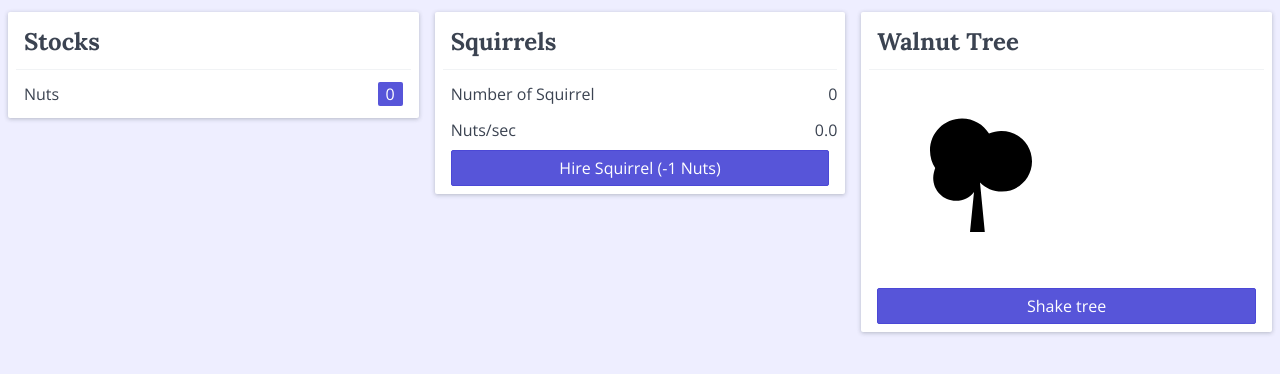
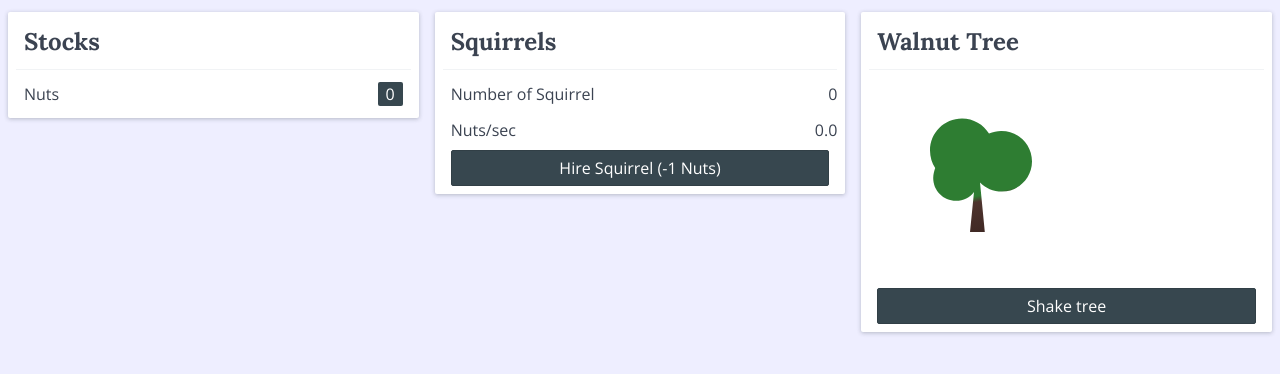
Before and after one commit to Leoche/IdleNuts, a website: page index.html in a window 1280 px wide. Drawn offline with nearby package versions, Linux system fonts and the light colour scheme; files that its build step writes are made by us from their sources.

Commit message:
Refactoring

```diff
--- a/index.html
+++ b/index.html
@@ -60,7 +60,16 @@
         </li>
         <li class="divider"></li>
         <li class="menu-item">
-          <svg id="tree-svg" class="shake-anim centered" width="200" xmlns="http://www.w3.org/2000/svg" viewBox="0 0 100 100"><path d="M62 26.5c-2 0-4 .5-6 1.3-2.7-4.6-7.8-7.6-13.5-7.6-9 0-16 7.2-16 16 0 3.3 1 6.3 2.6 8.8-.5 1.5-1 3.2-1 5 0 6.3 5 11.4 11.4 11.4 3.7 0 7-1.7 9-4.4l-2 20h7.4l-2.4-24.8c2.7 2.8 6.6 4.6 11 4.6 8.3 0 15-6.8 15-15 0-8.5-6.8-15.3-15.2-15.3z"/></svg>
+          <svg id="tree-svg" class="shake-anim centered" width="200" xmlns="http://www.w3.org/2000/svg" viewBox="0 0 100 100">
+            <defs>
+              <linearGradient id="gradient" x1="50%" y1="0%" x2="70%" y2="100%">
+                <stop offset="65%" stop-color="#2E7D32" />
+                <stop offset="70%" stop-color="#4E342E" />
+                <stop offset="100%" stop-color="#3E2723" />
+              </linearGradient>
+            </defs>
+            <path fill="url(#gradient)" d="M62 26.5c-2 0-4 .5-6 1.3-2.7-4.6-7.8-7.6-13.5-7.6-9 0-16 7.2-16 16 0 3.3 1 6.3 2.6 8.8-.5 1.5-1 3.2-1 5 0 6.3 5 11.4 11.4 11.4 3.7 0 7-1.7 9-4.4l-2 20h7.4l-2.4-24.8c2.7 2.8 6.6 4.6 11 4.6 8.3 0 15-6.8 15-15 0-8.5-6.8-15.3-15.2-15.3z"/>
+          </svg>
         </li>
         <li class="menu-item">
           <div class="btn-group btn-group-block">
--- a/src/js/components/Tree.js
+++ b/src/js/components/Tree.js
@@ -21,9 +21,7 @@ class Tree {
   }
   result() {
     let gain = 1 + Math.ceil(Math.random() * 5)
-
     this.wallet.add(gain)
-
     let oldLabel = this.button.innerHTML;
     this.button.innerHTML = "+" + gain + " " + this.wallet.name
     setTimeout(() => {
@@ -38,4 +36,4 @@ class Tree {
     this.button.disabled = false;
   }
 }
-export { Tree }
+export default Tree
--- a/src/scss/app.scss
+++ b/src/scss/app.scss
@@ -1,3 +1,5 @@
+$primary-color: #37474F;
+
 /*
 Spectre.css@0.4.6
 https://picturepan2.github.io/spectre/
```
Also changed, not shown: src/js/app.js (+7 -8 lines), src/js/components/Wallet.js (+4 -4 lines), src/js/components/Worker.js (+14 -32 lines). Lines whose indentation alone changed are shown as unchanged.
